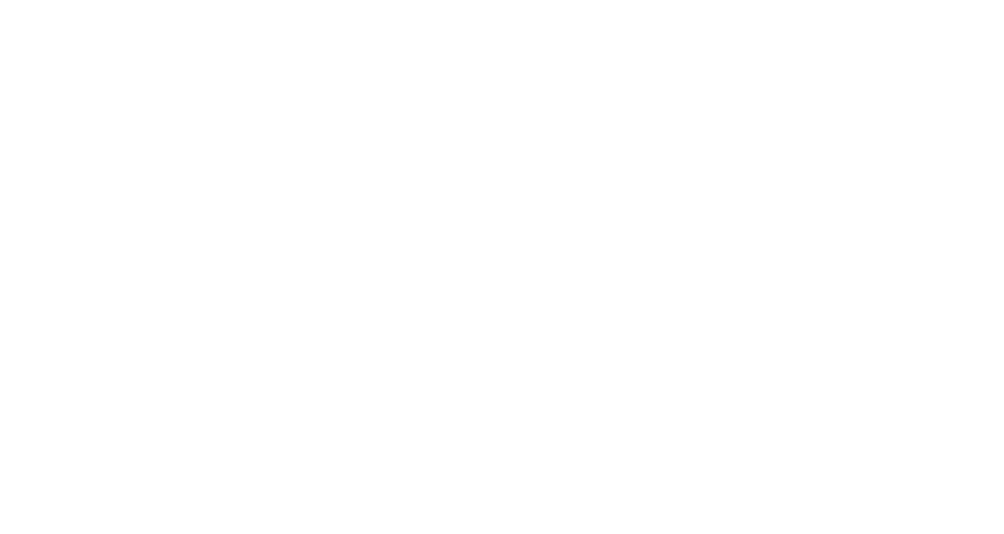
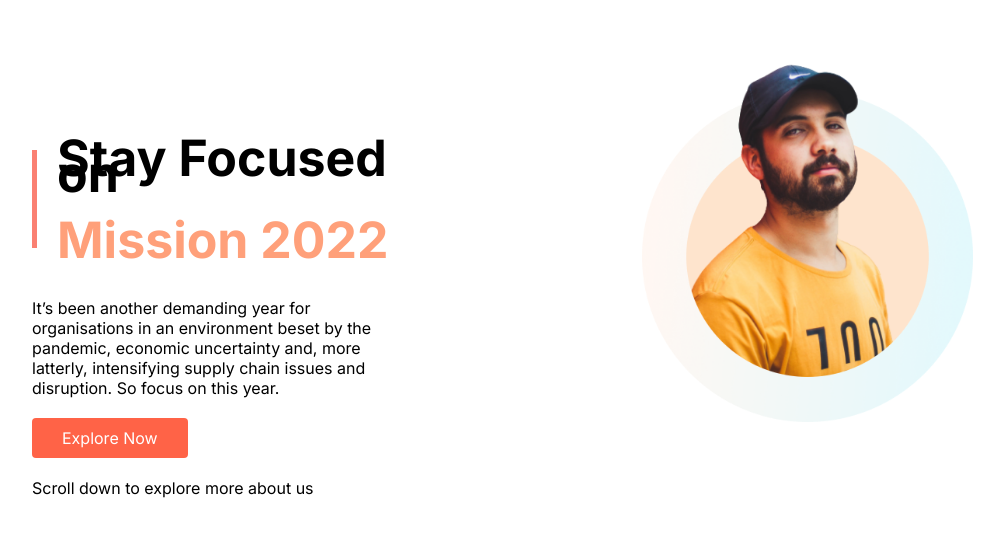
Before and after one commit to raiihan/singlePage-website_name-Mission, a plain HTML site: page index.html in a window 1280 px wide. Shown: the whole page, without its empty margins (96-1100 px from the left). Drawn offline with Linux system fonts and the light colour scheme.

Commit message:
Top section added

```diff
--- a/index.html
+++ b/index.html
@@ -8,13 +8,39 @@
     <title>Mission 2022</title>
     <link rel="preconnect" href="https://fonts.googleapis.com">
     <link rel="preconnect" href="https://fonts.gstatic.com" crossorigin>
-    <link href="https://fonts.googleapis.com/css2?family=Poppins:wght@300;400&display=swap" rel="stylesheet">
+    <link href="https://fonts.googleapis.com/css2?family=Inter:wght@300;400;700&display=swap" rel="stylesheet">
     <link rel="stylesheet" href="style.css">
 
 </head>
 
 <body>
+    <section class="mission">
+        <section class="top-part">
+            <div class="top-left">
+                <div class="top-left-heading">
+                    <h1>Stay Focused on </h1>
+                    <h1><span class="color-salmon">Mission 2022</span></h1>
+                </div>
+                <div class="top-left-bottom">
+                    <p>
+                        It’s been another demanding year for organisations in an environment beset by the pandemic,
+                        economic uncertainty and, more latterly, intensifying supply chain issues and disruption. So
+                        focus on this year.
+                    </p>
+                    <a class="link-btn" target="_blank" href="">Explore Now</a>
+                    <p>
+                        Scroll down to explore more about us
+                    </p>
+                </div>
+            </div>
+            <div class="top-right">
+                <div class="right-img">
+                    <img src="./images/person/person-2.png" alt="">
+                </div>
+            </div>
+        </section>
 
+    </section>
 </body>
 
 </html>
--- a/style.css
+++ b/style.css
@@ -1,5 +1,46 @@
 body{
-    font-family: 'Poppins', sans-serif;
+    font-family: 'Inter', sans-serif;
     margin: 0;
     padding: 0;
 }
+.mission{
+    width: 80%;
+    margin: auto;
+}
+.top-part{
+    display: flex;
+}
+.top-left{
+    margin-top: 100px;
+}
+h1{
+    font-size: 50px;
+
+}
+.top-left-heading{
+    border-left: 5px solid;
+    border-color: salmon;
+    line-height: 16px;
+    padding-left: 20px;
+
+}
+.color-salmon{
+    color: lightsalmon;
+}
+.top-left-bottom p{
+        margin: 30px 0px;
+}
+.link-btn{
+    text-decoration: none;
+    border-radius: 4px;
+    padding: 10px 30px;
+    background-color: tomato;
+    color: white;
+    margin-top: 50px;
+}
+.top-right{
+    margin-left: 23%;
+}
+.right-img img{
+    width: 80%;
+}
```
